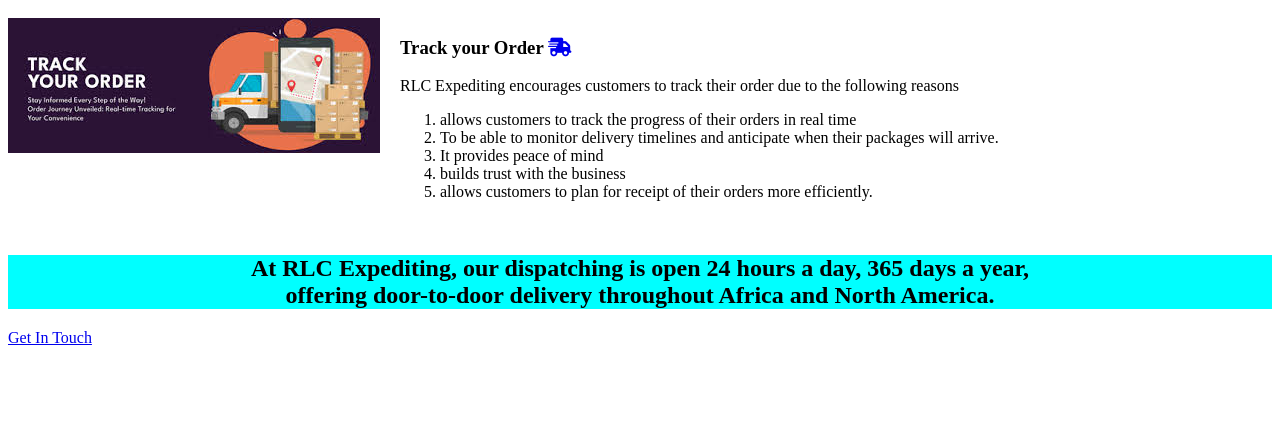
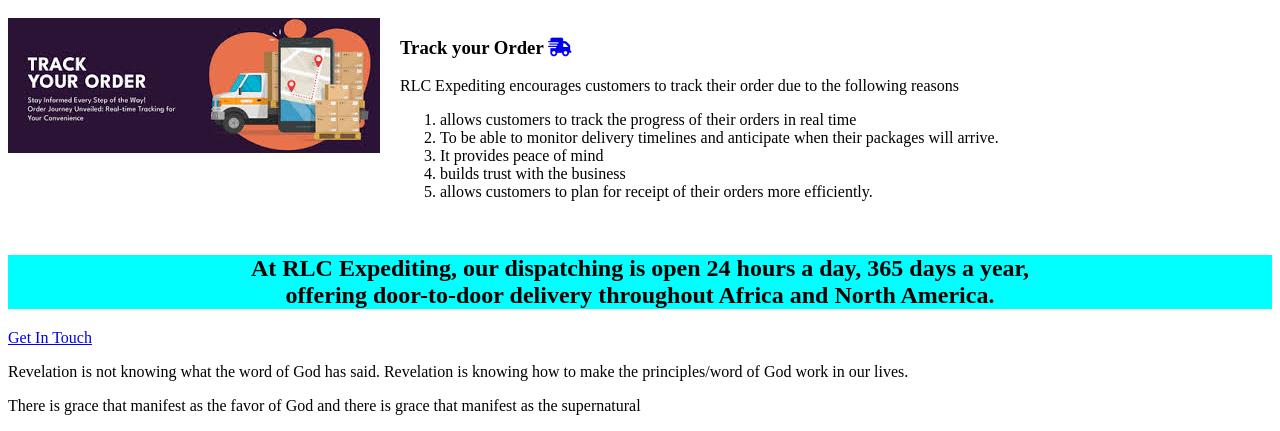
Before and after one commit to Lawrencia123/T4G_homework4, a plain HTML site: page index.html in a window 1280 px wide. Shown: the part 1678-2109 px from the top of the page. Before the commit the page ends 2033 px from the top, so only its background shows below. Drawn offline with Linux system fonts and the light colour scheme; files whose address does not match are found by name.

Commit message:
added new files

```diff
--- a/index.html
+++ b/index.html
@@ -104,5 +104,10 @@
    <h2 style="text-align: center; background-color: aqua;">At RLC Expediting, our dispatching is open 24 hours a day, 365 days a year, <br>
       offering door-to-door delivery throughout Africa and North America.</h2>
      <a href="index.html">Get In Touch</a>
+    <p> Revelation is not knowing what the word of God has said.
+     Revelation is knowing how to make the principles/word of
+     God work in our lives.</p>
+     <p>There is grace that manifest as the favor of God and there
+       is grace that manifest as the  supernatural</p>
 </body>
 </html>
```
Also changed, not shown: images/LOGO.avif (added).
